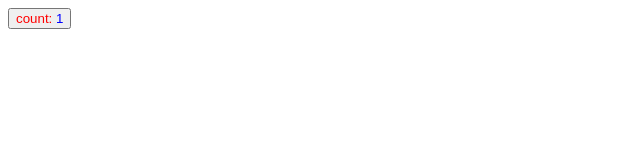
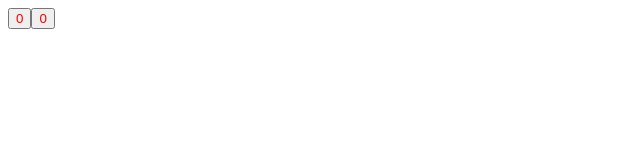
Before and after one commit to jeremyedu2005/todolist, a React (Vite) app: page / in a window 1280 px wide. Shown: the top 160 px of the page, without its empty margins (0-640 px from the left). Built offline with nearby package versions, Linux system fonts and the light colour scheme.

Commit message:
ajout du composant button

```diff
--- a/src/App.tsx
+++ b/src/App.tsx
@@ -1,8 +1,17 @@
 import './App.css';
 import { Button } from './common/ui/button/Button';
+import { useState } from 'react';
 
 function App() {
-  return <Button />;
+  const [count, setCount] = useState(0);
+  const [count2, setCount2] = useState(0);
+
+  return (
+    <>
+      <Button onClick={() => setCount((count) => count + 1)}>{count}</Button>
+      <Button onClick={() => setCount2((count2) => count2 + 1)}>{count2}</Button>
+    </>
+  );
 }
 
 export default App;
--- a/src/common/ui/button/Button.tsx
+++ b/src/common/ui/button/Button.tsx
@@ -1,16 +1,19 @@
-import { useState } from 'react';
+import type { ReactNode } from 'react';
 import styles from './Button.module.scss';
 
-export const Button = () => {
-    const [count, setCount] = useState(1);
+interface ButtonProps {
+  children: ReactNode;
+  onClick: () => void;
+}
 
+export const Button = ({ children, onClick }: ButtonProps) => {
   return (
     <button
       type="button"
       className={styles.button}
-            onClick={() => setCount((count) => count + 1)}
+      onClick={onClick}
     >
-            count: <span>{count}</span>
+      {children}
     </button>
   );
 };
```
Also changed, not shown: src/common/ui/button/Button.module.scss (+5 -5 lines). Lines whose indentation alone changed are shown as unchanged.
